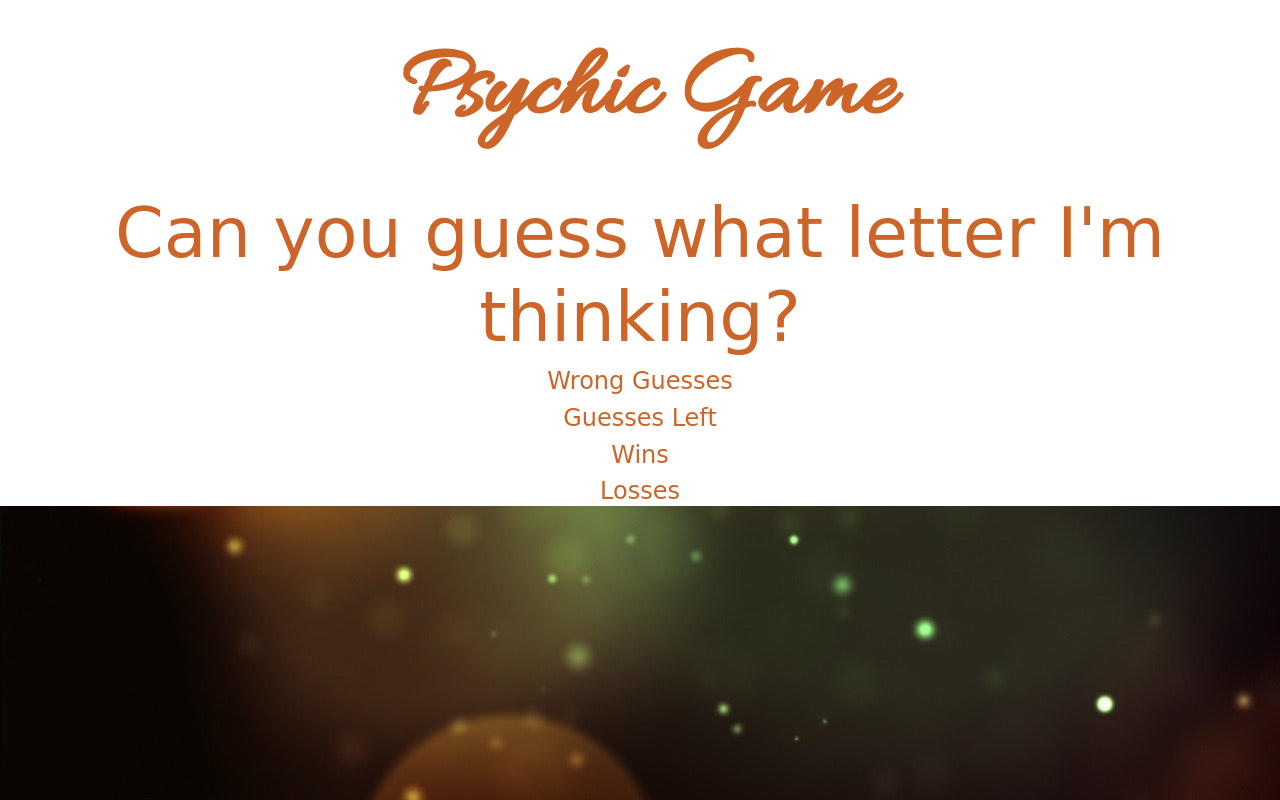
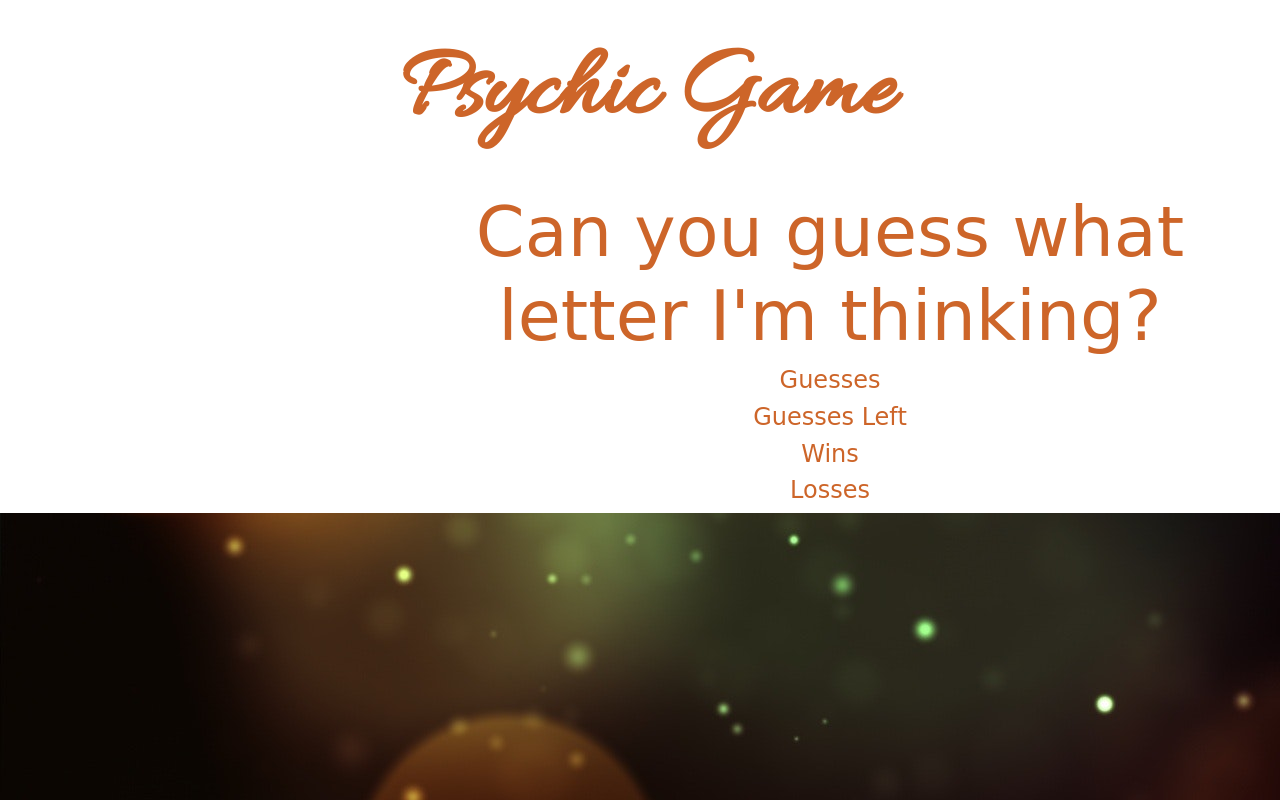
Before and after one commit to JenaeStuder/psychic-game, a plain HTML site: page index.html in a window 1280 px wide. Drawn offline with nearby package versions, Linux system fonts and the light colour scheme; a web font is replaced by a local one.

Commit message:
added bootstrap features

```diff
--- a/assets/css/style.css
+++ b/assets/css/style.css
@@ -8,6 +8,7 @@ font-family: 'Just Another Hand', cursive;
 html{
     background-image: url(../images/background-blur-bokeh-220067.jpg);
     background-repeat: no-repeat;
+    z-index: 5;
 }
 header{
     font-family: Allura, cursive;
--- a/index.html
+++ b/index.html
@@ -1,46 +1,58 @@
 <!DOCTYPE html>
 <html lang="en">
+
 <head>
     <meta charset="UTF-8">
     <meta name="viewport" content="width=device-width, initial-scale=1.0">
     <meta http-equiv="X-UA-Compatible" content="ie=edge">
     <link rel="stylesheet" type="text/css" href="assets/css/reset.css">
-    <link rel="stylesheet" href="https://stackpath.bootstrapcdn.com/bootstrap/4.1.3/css/bootstrap.min.css" integrity="sha384-MCw98/SFnGE8fJT3GXwEOngsV7Zt27NXFoaoApmYm81iuXoPkFOJwJ8ERdknLPMO" crossorigin="anonymous">
-    <script src="https://code.jquery.com/jquery-3.3.1.slim.min.js" integrity="sha384-q8i/X+965DzO0rT7abK41JStQIAqVgRVzpbzo5smXKp4YfRvH+8abtTE1Pi6jizo" crossorigin="anonymous"></script>
-<script src="https://cdnjs.cloudflare.com/ajax/libs/popper.js/1.14.3/umd/popper.min.js" integrity="sha384-ZMP7rVo3mIykV+2+9J3UJ46jBk0WLaUAdn689aCwoqbBJiSnjAK/l8WvCWPIPm49" crossorigin="anonymous"></script>
-<script src="https://stackpath.bootstrapcdn.com/bootstrap/4.1.3/js/bootstrap.min.js" integrity="sha384-ChfqqxuZUCnJSK3+MXmPNIyE6ZbWh2IMqE241rYiqJxyMiZ6OW/JmZQ5stwEULTy" crossorigin="anonymous"></script>
+    <link rel="stylesheet" href="https://stackpath.bootstrapcdn.com/bootstrap/4.1.3/css/bootstrap.min.css" integrity="sha384-MCw98/SFnGE8fJT3GXwEOngsV7Zt27NXFoaoApmYm81iuXoPkFOJwJ8ERdknLPMO"
+        crossorigin="anonymous">
+    <script src="https://code.jquery.com/jquery-3.3.1.slim.min.js" integrity="sha384-q8i/X+965DzO0rT7abK41JStQIAqVgRVzpbzo5smXKp4YfRvH+8abtTE1Pi6jizo"
+        crossorigin="anonymous"></script>
+    <script src="https://cdnjs.cloudflare.com/ajax/libs/popper.js/1.14.3/umd/popper.min.js" integrity="sha384-ZMP7rVo3mIykV+2+9J3UJ46jBk0WLaUAdn689aCwoqbBJiSnjAK/l8WvCWPIPm49"
+        crossorigin="anonymous"></script>
+    <script src="https://stackpath.bootstrapcdn.com/bootstrap/4.1.3/js/bootstrap.min.js" integrity="sha384-ChfqqxuZUCnJSK3+MXmPNIyE6ZbWh2IMqE241rYiqJxyMiZ6OW/JmZQ5stwEULTy"
+        crossorigin="anonymous"></script>
     <link rel="stylesheet" type="text/css" href="assets/css/style.css">
-    <link href="https://fonts.googleapis.com/css?family=Allura|Just+Another+Hand|Kaushan+Script|Shadows+Into+Light+Two" rel="stylesheet">
+    <link href="https://fonts.googleapis.com/css?family=Allura|Just+Another+Hand|Kaushan+Script|Shadows+Into+Light+Two"
+        rel="stylesheet">
     <title>Document</title>
 </head>
 <header>Psychic Game</header>
+
 <body>
 
-    <div class= wrapper>
-        <div class= col-sm></div>
+    <div class="wrapper">
+        <div class="container">
+            <div class="row">
+                <div class="col-4">
+
                 </div>
+                <div class="col-8">
                         <h2>Can you guess what letter I'm thinking?</h2>
                         <div id=psychicGuess>
+                        </div>
+                    <h4>Guesses</h4>
+                    <div id=playerGuess>
 
                     </div>
-<h4>Wrong Guesses</h3>
-    <div id= playerGuess>
-
-    </div>
- <h4>Guesses Left</h3>
+                    <h4>Guesses Left</h4>
                     <div id=guessLeft>
 
                     </div>
-<h4>Wins</h3>
-    <div id= wins>
+                    <h4>Wins</h4>
+                    <div id=wins>
 
                     </div>
-<h4>Losses</h3>
-    <div id= losses>
-
+                    <h4>Losses</h4>
+                    <div id=losses>
                     </div>
-
-
+                </div>
+            </div>
+        </div>
+    </div>
+    </div>
     <script src="assets/javascript/game.js">
 
     </script>
```
Lines whose indentation alone changed are shown as unchanged.
